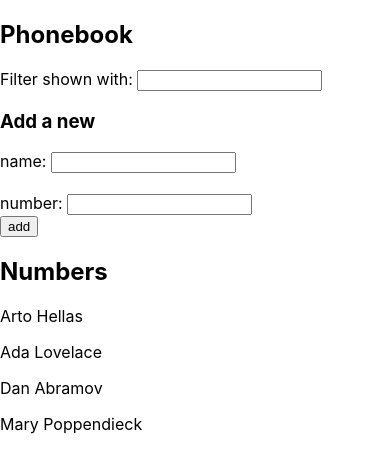
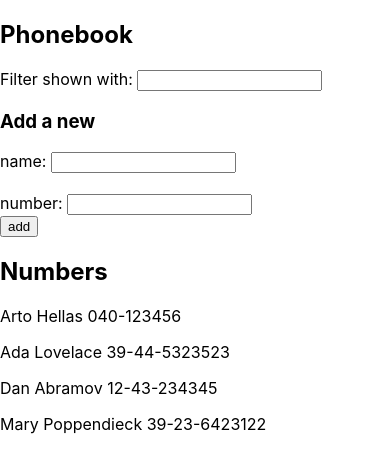
Before and after one commit to Titania01/fullstackopen-ex, a React (Create React App) app in the folder part2/phonebook/: page / in a window 390 px wide. Shown: the top 472 px of the page. Built offline with nearby package versions, Linux system fonts and the light colour scheme; data requests are answered from the project's data file.

Commit message:
feat: phonebook step6

```diff
--- a/part2/phonebook/src/App.jsx
+++ b/part2/phonebook/src/App.jsx
@@ -20,6 +20,7 @@
       .then(response => {
         console.log('promise fulfilled')
         setPersons(response.data)
+        setNewNumber(response.data)
   })
   }, [])
   console.log('render', persons.length, 'persons')
--- a/part2/phonebook/src/components/Person.jsx
+++ b/part2/phonebook/src/components/Person.jsx
@@ -1,11 +1,12 @@
 import React from 'react'
 
 const Person = ({persons}) => {
+  console.log(persons)
   return (
     <div>
        <h2>Numbers</h2>
       {persons.map((person) => (
-        <p key={person.name}> {person.name} {person.mobile} </p>
+        <p key={person.name}> {person.name} {person.number} </p>
       ))} {" "}
     </div>
   )
```
